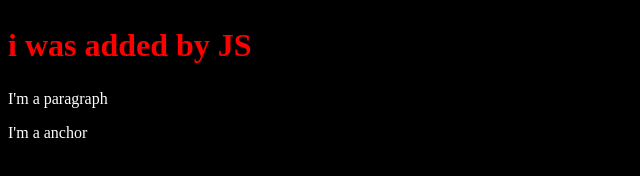
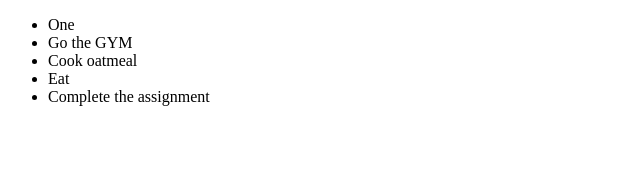
Before and after one commit to Manishakashyap/WEBDEV2021, a plain HTML site: page index.html in a window 1280 px wide. Shown: the whole page, without its empty margins (0-640 px from the left). Drawn offline with Linux system fonts and the light colour scheme.

Commit message:
For loop for DOM

```diff
--- a/app.js
+++ b/app.js
@@ -1,26 +1,29 @@
-// var para = document.getElementsByClassName('para')
-// var query = document.querySelector('.para')
-// console.log(query)
-// console.log(para)
+
+var list = document.querySelector('ul')
+
+console.log(list)
+
+var arr = ["Go the GYM","Cook oatmeal","Eat"]
+
+arr.push('Complete the assignment')
+
+for(var i=0;i<arr.length;i++){
 
 
-// var queryall = document.querySelectorAll('.para')
-// console.log(queryall)
+   // to li Element 2: for child, text
+   var element = document.createElement('li')
+   var textNode = document.createTextNode(arr[i])
 
 
-var heading = document.getElementById('heading')
-var body = document.querySelector('body')
+
+   console.log(element)
+   element.appendChild(textNode)
+   console.log(element)
 
 
-console.log(heading)
+   list.appendChild(element)
 
-heading.innerHTML = "i was added by JS"
-heading.style = "color:red;font-size:2rem"
+   console.log(textNode)
 
-heading.classList.add('five')
-heading.classList.remove('one')
-
-body.classList.add('dark')
-// body.classList.remove('dark')
-
-console.log(heading.classList)
+   // console.log(arr[i])
+}
--- a/index.html
+++ b/index.html
@@ -16,9 +16,10 @@
 </head>
 
 <body>
-    <h2 class="one two three four" id="heading">I'm a heading</h2>
-    <p class="para">I'm a paragraph</p>
-    <a class="para">I'm a anchor</a>
+
+    <ul>
+        <li>One</li>
+    </ul>
 </body>
 
 </html>
```
